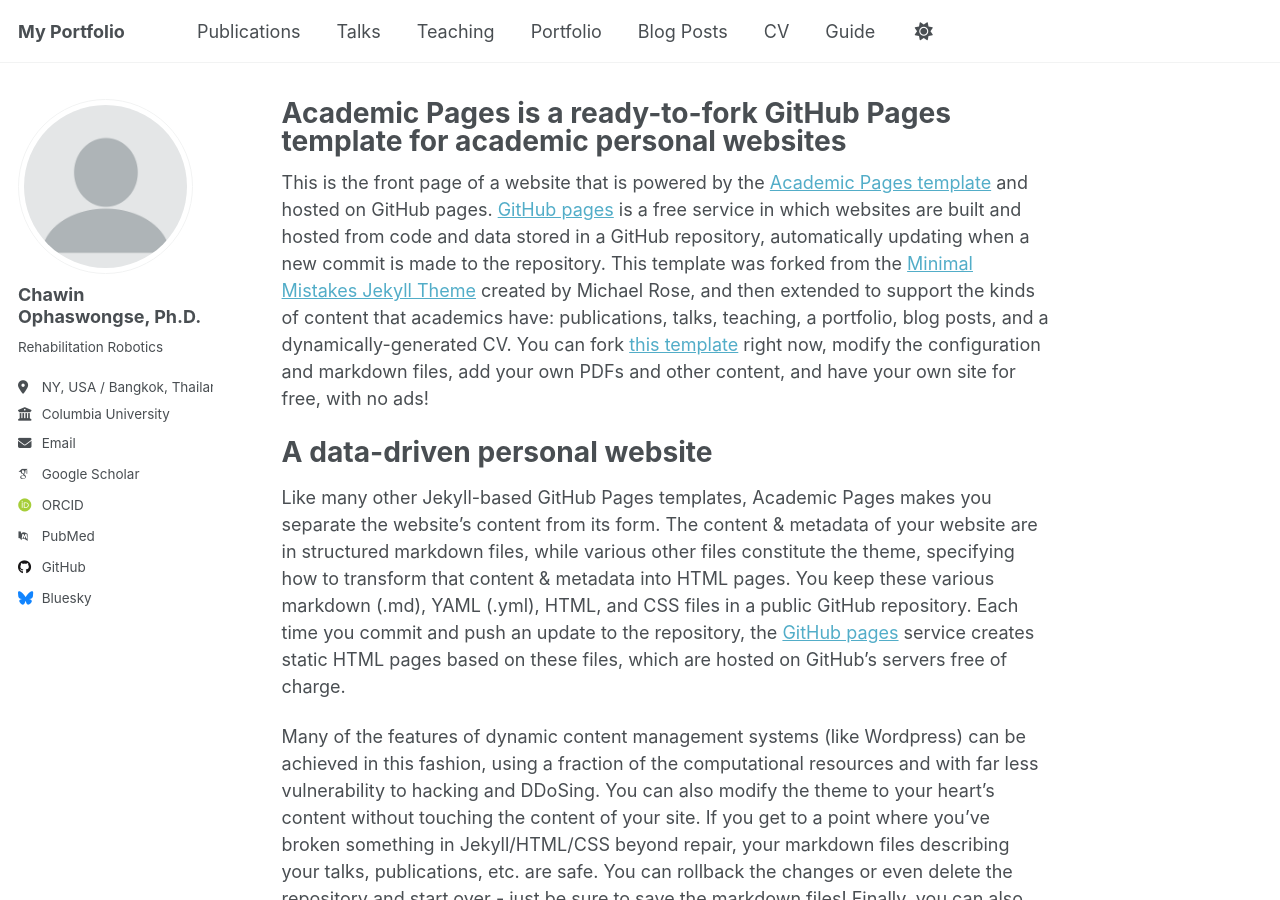
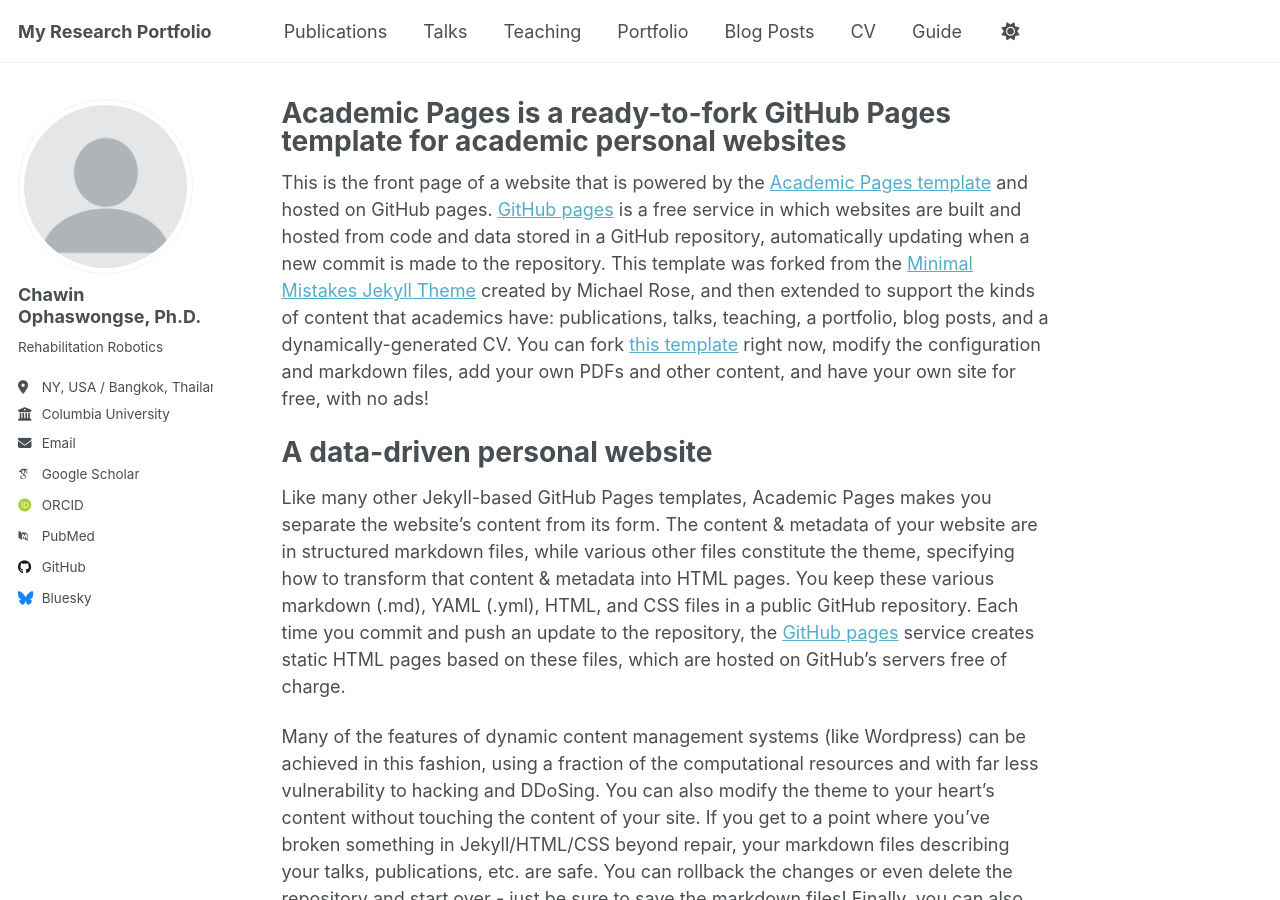
Before and after one commit to ChawinOph/chawin-ophaswongse, a Jekyll site: the page built from _pages/about.md, in a window 1280 px wide and 900 px high. Built offline with Jekyll 4.4.1, drawn with Linux system fonts in a browser that asks for light colours; some web fonts are replaced.

```diff
--- a/_config.yml
+++ b/_config.yml
@@ -9,7 +9,7 @@
 # Basic Site Settings
 locale                   : "en-US"
 site_theme               : "default"
-title                    : "My Portfolio"
+title                    : "My Research Portfolio"
 title_separator          : "-"
 name                     : &name "Chawin Ophaswongse"
 description              : &description "personal description"
```
